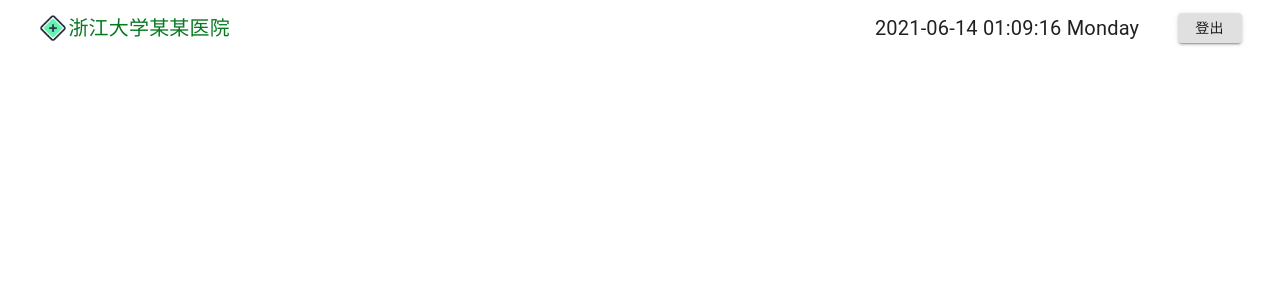
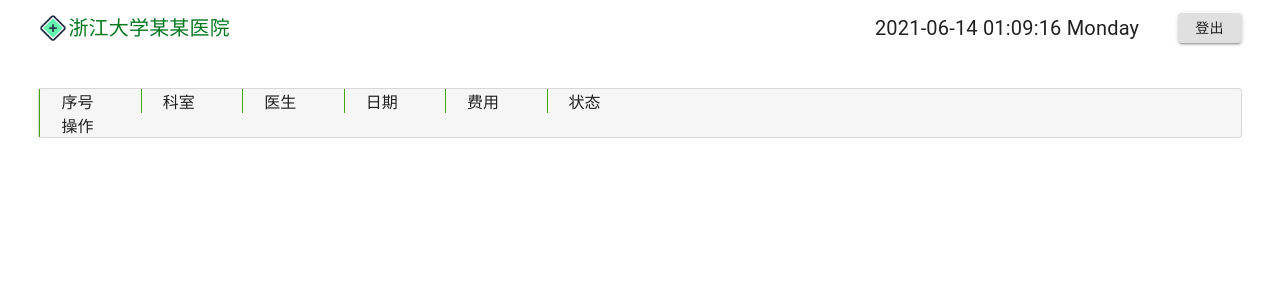
Before and after one commit to Lokilankaaa/hospital_appointment, a React (Create React App) app: page /lookup in a window 1280 px wide. Shown: the top 300 px of the page. Built offline with nearby package versions, Linux system fonts and the light colour scheme.

Commit message:
fix lookup

```diff
--- a/src/Components/registeryRecords.tsx
+++ b/src/Components/registeryRecords.tsx
@@ -58,14 +58,15 @@ class RecordPage extends React.Component<recordProps, {}> {
 
     renderOneRecord(record: recordForm) {
         return (
-            <ListItem className={this.props.classes.root}>
+            <ListItem className={this.props.recordClasses.root}>
                 <>
-                    <span>{record.order}</span>
-                    <span>{record.type}</span>
-                    <span>{record.docName}</span>
-                    <span>{record.time.getSeconds()}</span>
-                    <span>{record.fee}</span>
-                    <span>{record.status}</span>
+                    <Grid item xs={7} sm={1} className={this.props.recordClasses.block}>{record.order}</Grid>
+                    <Grid item xs={7} sm={1} className={this.props.recordClasses.block}>{record.type}</Grid>
+                    <Grid item xs={7} sm={1} className={this.props.recordClasses.block}>{record.docName}</Grid>
+                    <Grid item xs={7} sm={1} className={this.props.recordClasses.block}>{record.time.getSeconds()}</Grid>
+                    <Grid item xs={7} sm={1} className={this.props.recordClasses.block}>{record.fee}</Grid>
+                    <Grid item xs={7} sm={1} className={this.props.recordClasses.block}>{record.status}</Grid>
+                    <Grid item xs={7} sm={1} className={this.props.recordClasses.block}><Button>取消</Button></Grid>
                 </>
             </ListItem>
         )
@@ -76,10 +77,8 @@ class RecordPage extends React.Component<recordProps, {}> {
         if (this.records.length > 0)
             return (
                 <>
-                    {
-                        this.records.map((record) => (
-                            this.renderOneRecord(record)
-                        ))}
+                    {this.records.map((record) => (
+                        this.renderOneRecord(record)))}
                 </>
             )
         else {
@@ -91,19 +90,27 @@ class RecordPage extends React.Component<recordProps, {}> {
 
     render() {
         return (
+            <div>
+                <WelcomeHeader classes={this.props.headerClasses}/>
+                <div className={this.props.classes.root}>
+                    <Paper className={this.props.classes.info} elevation={1} variant={"outlined"}>
+                        <Grid container xs={7}>
+                            <Grid xs={7} sm={1} className={this.props.recordClasses.block}>序号</Grid>
+                            <Grid xs={7} sm={1} className={this.props.recordClasses.block}>科室</Grid>
+                            <Grid xs={7} sm={1} className={this.props.recordClasses.block}>医生</Grid>
+                            <Grid xs={7} sm={1} className={this.props.recordClasses.block}>日期</Grid>
+                            <Grid xs={7} sm={1} className={this.props.recordClasses.block}>费用</Grid>
+                            <Grid xs={7} sm={1} className={this.props.recordClasses.block}>状态</Grid>
+                            <Grid xs={7} sm={1} className={this.props.recordClasses.block}>操作</Grid>
+                            <Grid item xs={7} sm={7}>
+                                <List>
+                                    {this.renderRecords()}
+                                </List>
+                            </Grid>
+                        </Grid>
+                    </Paper>
 
-            <div className={
-                this
-                    .props
-                    .classes
-                    .root
-            }
-
-            >
-                <WelcomeHeader classes={this.props.headerClasses}/>
-                <List>
-                    {this.renderRecords()}
-                </List>
+                </div>
             </div>
         )
     }
--- a/src/Styles/madeStyles.js
+++ b/src/Styles/madeStyles.js
@@ -2,19 +2,32 @@ import {makeStyles} from "@material-ui/core/styles";
 
 export const recordClasses = makeStyles({
     root: {
-        width: 'fit-content',
-        '& hr': {
-            margin: "1px",
-        },
+        marginLeft: "3%",
+        // width: 'fit-content',
+        // '& hr': {
+        //     margin: "1px",
+        // },
     },
     block: {
-
+        marginRight: "3%",
+        paddingLeft: "3%",
+        borderLeft: "1px solid RGB(70,167,12)"
     }
 })
 
 export const recordsClasses = makeStyles({
         root: {
-
+            marginTop: "50px",
+            padding: "3%"
+        },
+        info: {
+            margin: "0 auto",
+            backgroundColor: "#f6f6f6"
+        },
+        block: {
+            marginRight: "3%",
+            paddingLeft: "3%",
+            borderLeft: "1px solid RGB(70,167,12)"
         }
     }
 )
```
